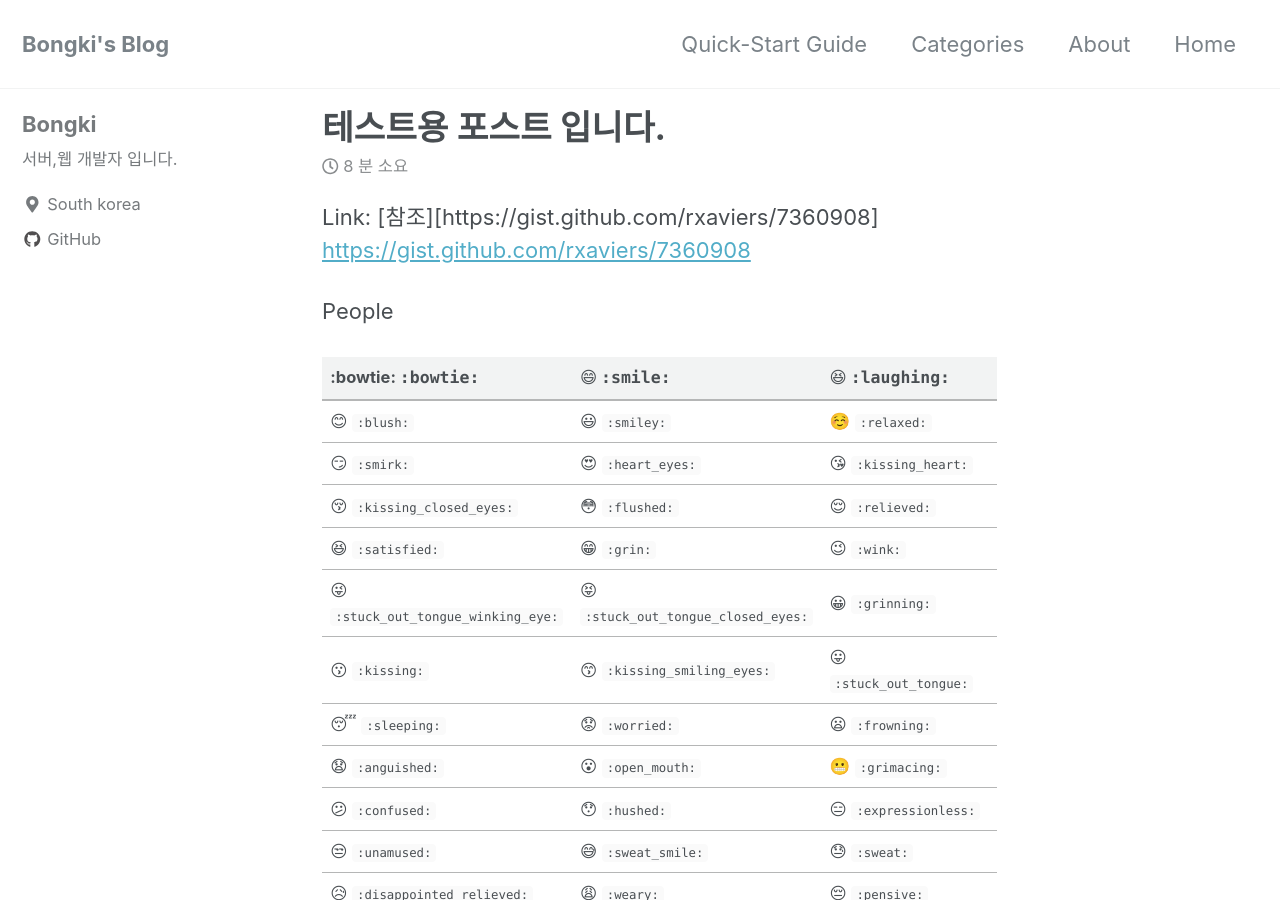
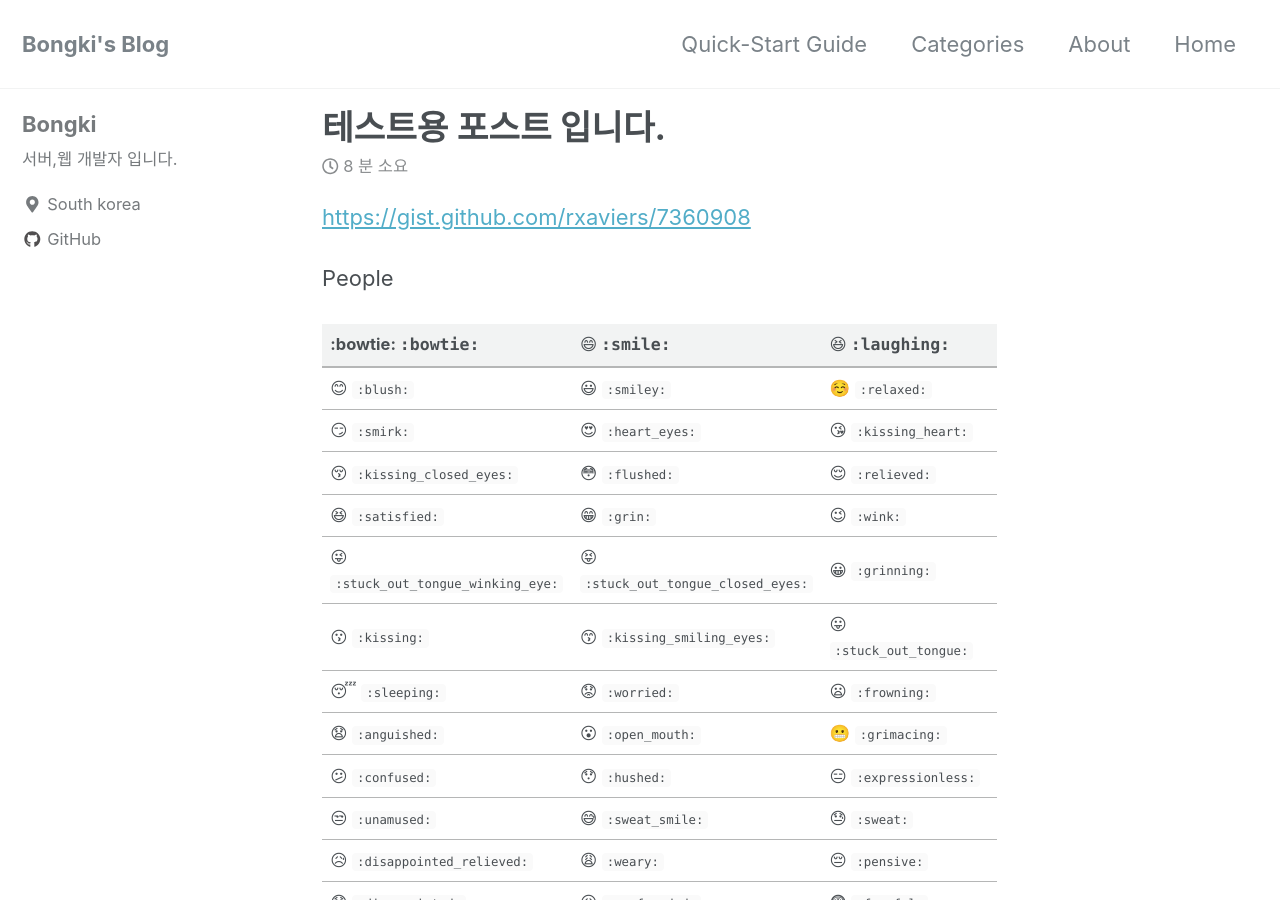
Before and after one commit to hsb0202/hsb0202.github.io, a Jekyll site: the page built from _posts/2018-08-11-icon-post.md, in a window 1280 px wide and 900 px high. Built offline with Jekyll 4.4.1, drawn with Linux system fonts in a browser that asks for light colours; nearby versions of some CDN libraries; emoji names are drawn with the system emoji font.

Commit message:
Update 2018-08-11-icon-post.md

```diff
--- a/_posts/2018-08-11-icon-post.md
+++ b/_posts/2018-08-11-icon-post.md
@@ -5,7 +5,6 @@ categories:
   - post
 ---
 
-Link: [참조][https://gist.github.com/rxaviers/7360908]
 [https://gist.github.com/rxaviers/7360908](#참조)
 
 
```
